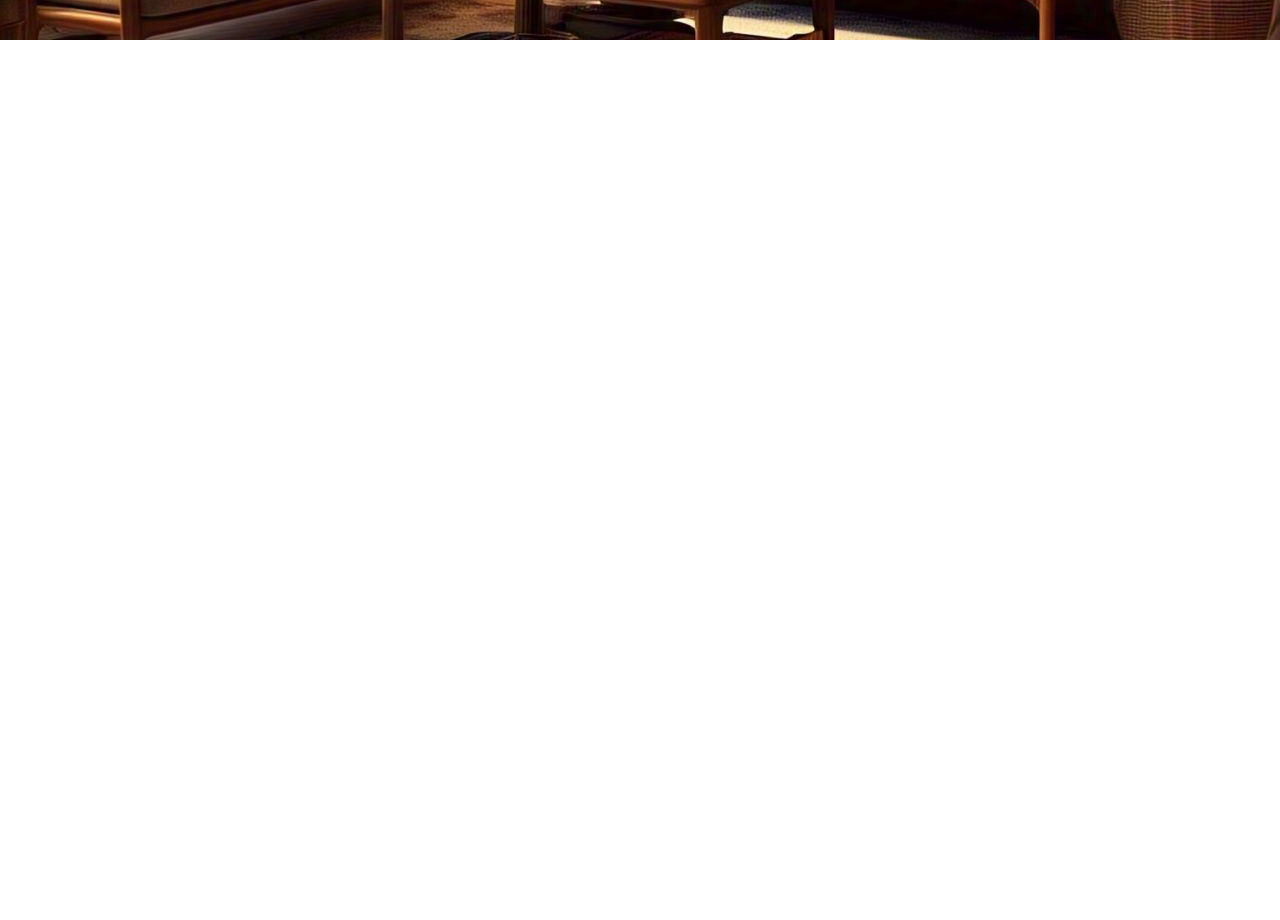
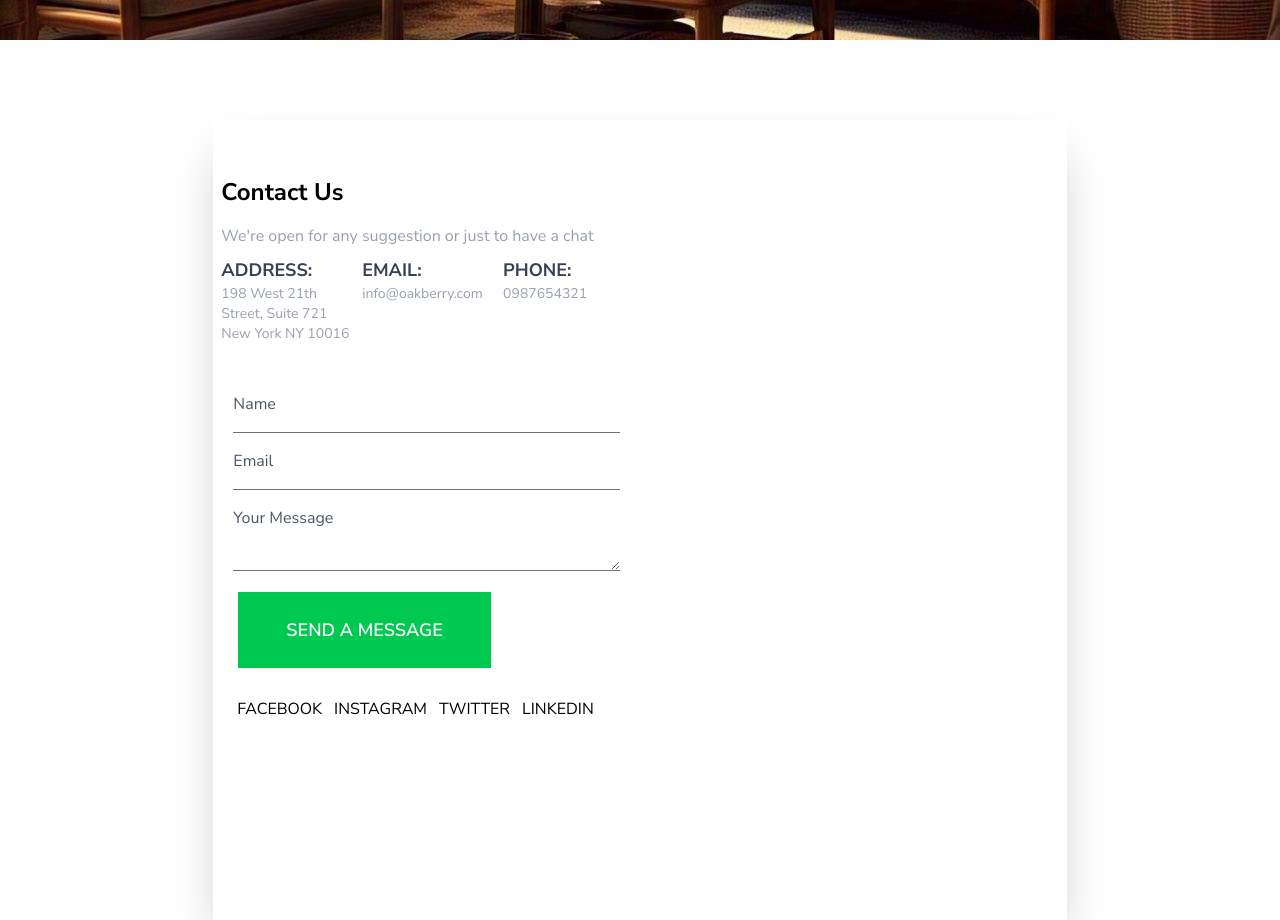
Before and after one commit to wetwan/real-esate, a React (Vite) app: page /contact in a window 1280 px wide. Shown: the part 440-1360 px from the top of the page. Before the commit the page ends 800 px from the top, so only its background shows below. Built offline with nearby package versions, Linux system fonts and the light colour scheme.

Commit message:
responsiceness for abour, contact page created

```diff
--- a/src/pages/Abouts.tsx
+++ b/src/pages/Abouts.tsx
@@ -26,7 +26,7 @@ const Abouts = () => {
     <div className="flex items-center justify-center pb-10">
       <Pagebanner title="About us" image={assests.image3} text="about" />
       <About className="w-full  h-screen top-[70vh] absolute text-center -z-50" />
-      <div className=" top-[170vh] h-[45vh] absolute lg:w-4/6 sm:w-5/6 mx-auto ">
+      <div className=" top-[210vh] h-[45vh] absolute lg:w-4/6 sm:w-5/6 mx-auto sm:top-[170vh]">
         <video
           src={assests.vid}
           className="w-full h-full object-cover"
@@ -46,7 +46,7 @@ const Abouts = () => {
           )}
         </div>
       </div>
-      <div className="top-[225vh] h-[50vh] flex items-center justify-center absolute w-full  ">
+      <div className="top-[260vh] h-[50vh] flex items-center justify-center absolute w-full  sm:top-[220vh]">
         <div className=" lg:w-4/6 sm:w-5/6 mx-auto overflow-x-scroll h-5/6 flex items-center justify-center gap-4">
           {images.map((imgs, i) => (
             <img
@@ -63,10 +63,10 @@ const Abouts = () => {
         </div>
       </div>
       {image && (
-        <div className="fixed overflow-hidden z-40 flex items-center justify-center shadow-2xl top-0 bottom-[20vh] right-0 left-0 bg-transparen bg-white/70 p-10 h-full  w-full ">
+        <div className="fixed overflow-hidden z-40 flex items-center justify-center shadow-2xl top-0 bottom-[20vh] right-0 left-0 bg-transparen bg-white p-10 h-full  w-full ">
           <img src={img} alt="" className=" w-[500px]  h-[500px]  " />
           <div
-            className="absolute text-white top-[22%] text-2xl rounded-full p-1 w-10 text-center h-10 left-[62%]  bg-red-600 "
+            className="absolute text-white top-[18%] sm:top-[25%] sm:right-[20%] text-2xl rounded-full p-1 w-10 text-center h-10 right-[7%]  bg-red-600 lg:top-[17%] lg:right-[29%] cursor-pointer"
             onClick={() => SetImage(false)}
           >
             {" "}
--- a/src/pages/Contact.tsx
+++ b/src/pages/Contact.tsx
@@ -1,11 +1,77 @@
-import React from "react";
 import Pagebanner from "../components/Pagebanner";
 import { assests } from "../assets";
+import Button from "../components/Button";
 
 const Contact = () => {
+  const socials = ["facebook", "instagram", "twitter", "linkedIn"];
   return (
-    <div>
+    <div className="flex items-center justify-center">
       <Pagebanner title="contact us" image={assests.image10} text="contact" />
+      <div className="shadow-2xl h-screen absolute top-[70vh] sm:w-5/6 lg:w-4/6 mx-auto items-center justify-center flex py-10 ">
+        <div className=" w-full lg:w-1/2  h-full p-2">
+          <h2 className="font-bold text-2xl capitalize py-2"> contact us</h2>
+          <p className="text-gray-400 py-2 ">
+            We're open for any suggestion or just to have a chat
+          </p>
+          <div className="grid sm:grid-cols-3 gap-3">
+            <div className="">
+              <span className="font-bold uppercase text-lg text-gray-700 ">
+                Address:
+              </span>
+              <p className="text-gray-400 text-sm">
+                198 West 21th Street, Suite 721 New York NY 10016
+              </p>
+            </div>
+            <div className="">
+              <span className="font-bold uppercase text-lg text-gray-700 ">
+                email:
+              </span>
+              <p className="text-gray-400 text-sm">info@oakberry.com</p>
+            </div>
+            <div className="">
+              <span className="font-bold uppercase text-lg text-gray-700 ">
+                phone:
+              </span>
+              <p className="text-gray-400 text-sm">0987654321</p>
+            </div>
+          </div>
+          <form action=" " className="mt-5 p-3 flex flex-col">
+            <input
+              className="border-b py-4 border-gray-500 placeholder-shown placeholder:capitalize outline-none focus:border-green-500 placeholder:text-gray-600"
+              type="text"
+              placeholder="name"
+            />
+            <input
+              className="border-b py-4 border-gray-500 placeholder-shown placeholder:capitalize outline-none focus:border-green-500 placeholder:text-gray-600"
+              type="email"
+              placeholder="email"
+            />
+            <textarea
+              className="border-b py-4 border-gray-500 placeholder-shown placeholder:capitalize outline-none focus:border-green-500 placeholder:text-gray-600 max-h-36 h-3max-h-36"
+              placeholder="your message"
+            ></textarea>
+            <div className="mt-5 px-1">
+              <Button
+                className="px-12 border bg-green-500 text-white py-6 uppercase font-semibold text-lg hover:bg-white hover:text-green-500 transform-fill ease-in duration-500 cursor-pointer"
+                text="send a message"
+              />
+            </div>
+          </form>
+
+          <div className="flex gap-3 px-4 uppercase mt-4 ">
+            {socials.map((item, i) => (
+              <div
+                className="hover:text-gray-500 cursor-pointer"
+                onClick={() => scrollTo(0, 0)}
+                key={i}
+              >
+                {item}
+              </div>
+            ))}
+          </div>
+        </div>
+        <div className="w-full lg:w-1/2 h-full hidden lg:block p-2"></div>
+      </div>
     </div>
   );
 };
```
